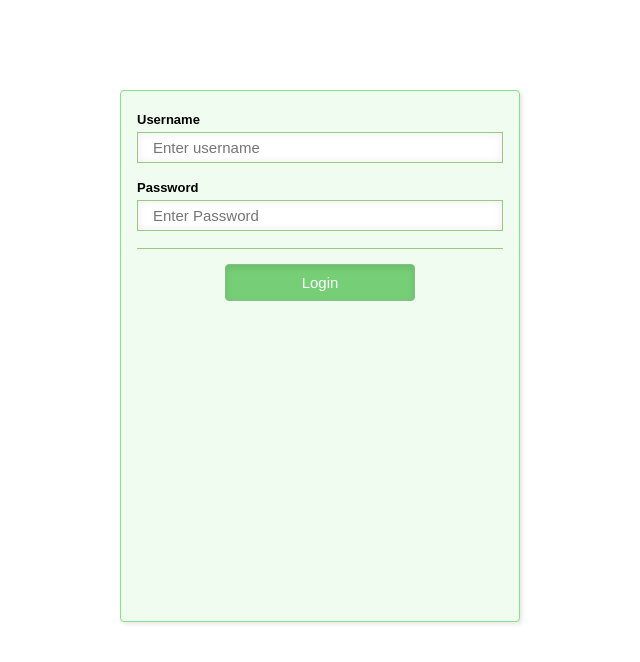
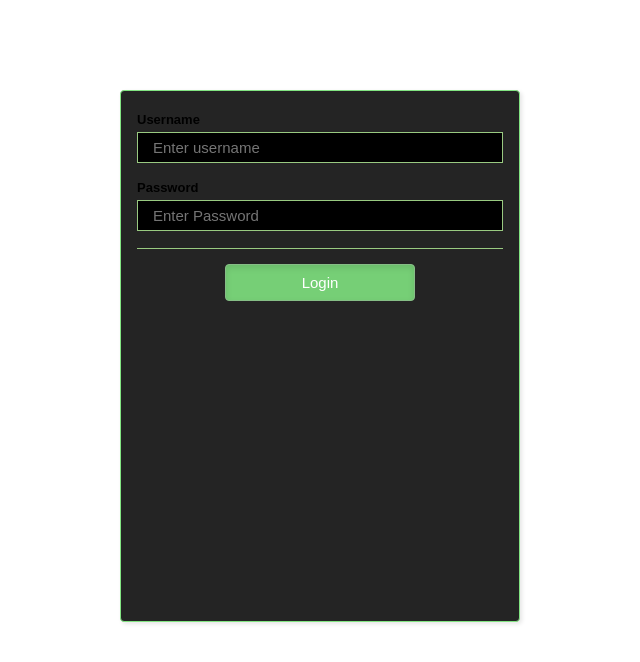
Before and after one commit to sureshak/MedicalPro-Frontend, an Angular app: page /login in a window 1280 px wide. Shown: the top 662 px of the page, without its empty margins (320-960 px from the left). Built offline with nearby package versions, Linux system fonts and the light colour scheme.

Commit message:
home component changes

```diff
--- a/src/app/core/components/home/home.component.html
+++ b/src/app/core/components/home/home.component.html
@@ -2,4 +2,5 @@
   <div class="bgShadow"></div>
   <app-header></app-header>
   <img src="../../../../assets/images/homepage.jpg">
+  <app-appointment></app-appointment>
 </div>
--- a/src/app/layouts/login/login.component.css
+++ b/src/app/layouts/login/login.component.css
@@ -94,7 +94,7 @@
 
   .form-appointment {
       padding: 1em;
-      background-color: rgb(239, 252, 239);
+      background-color: rgb(36, 36, 36);
       border-radius: 4px;
       border: 1px solid rgb(130, 228, 130);
       box-shadow: 2px 2px 4px 0px rgba(0, 0, 0, 0.1);
@@ -173,7 +173,7 @@
     margin-right: 15px;
   }
   [type="date"] {
-    background:#fff url(https://cdn1.iconfinder.com/data/icons/cc_mono_icon_set/blacks/16x16/calendar_2.png)  97% 50% no-repeat ;
+    background: rgb(0,0,0) url(https://cdn1.iconfinder.com/data/icons/cc_mono_icon_set/blacks/16x16/calendar_2.png)  97% 50% no-repeat ;
   }
   [type="date"]::-webkit-inner-spin-button {
     display: none;
@@ -194,7 +194,7 @@
   input {
     border: 1px solid #c4c4c4;
     border-radius: 5px;
-    background-color: #fff;
+    background-color: rgb(0,0,0);
     padding: 3px 5px;
     box-shadow: inset 0 3px 6px rgba(0,0,0,0.1);
     width: 190px;
```
